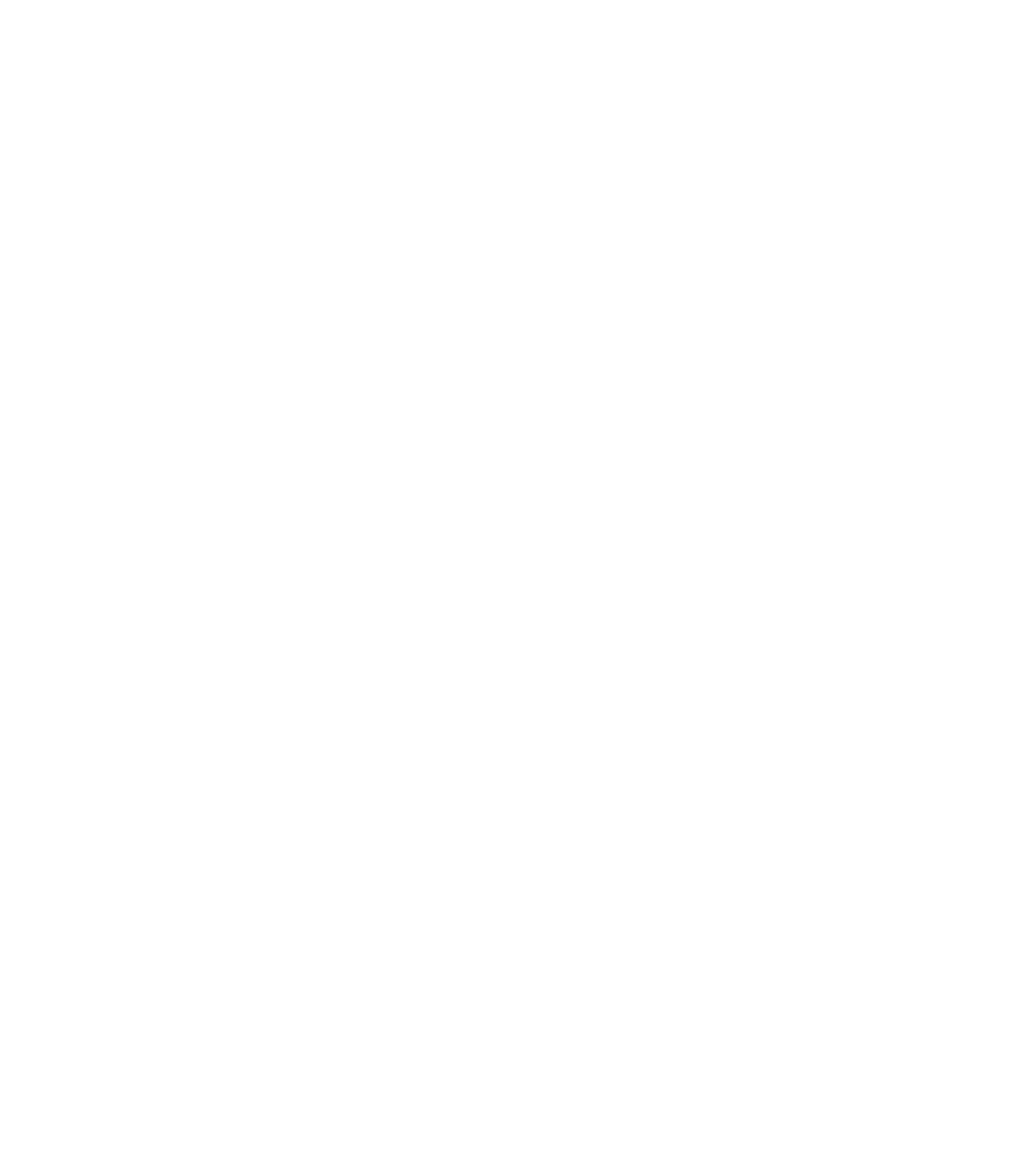
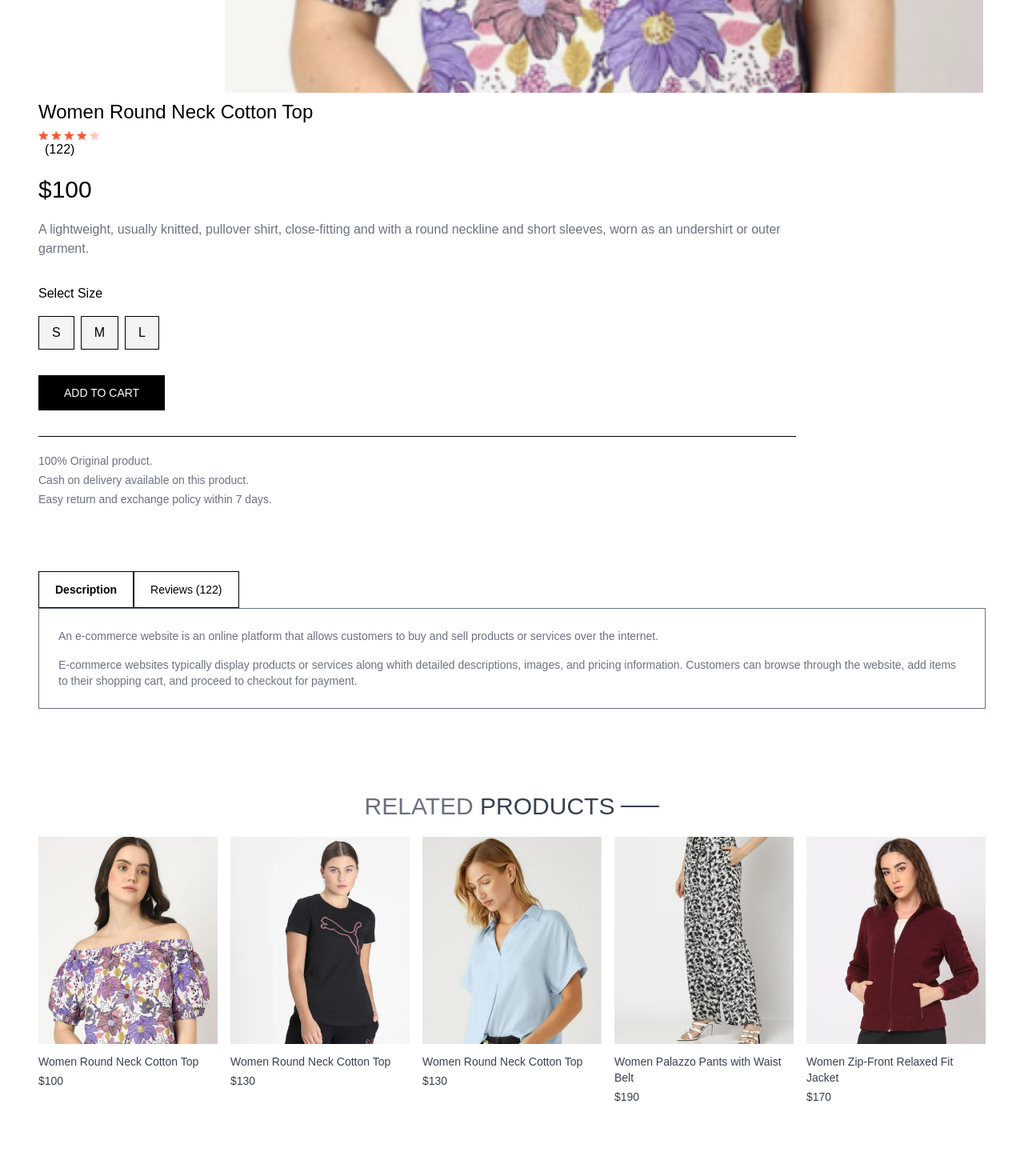
Before and after one commit to klemitomi/e-commerce, a React (Vite) app: page /product/aaaaa in a window 1280 px wide. Before the commit this address had no page. Shown: the part 1100-2570 px from the top of the page at 80% size. Before the commit the page ends 800 px from the top, so only its background shows below. Built offline with nearby package versions, Linux system fonts and the light colour scheme.

Commit message:
Add Product.jsx RelatedProduct.jsx

```diff
--- a/src/App.jsx
+++ b/src/App.jsx
@@ -12,10 +12,12 @@
 import Navbar from './components/Navbar'
 import Footer from './components/Footer'
 import SearchBar from './components/SearchBar'
+import ShopContext from './context/ShopContext'
 
 
 const App = () => {
   return (
+    <ShopContext>
       <div className="App px-4 sm:px-6 md:px-8 lg:px-10 xl:px-12 2xl:px-16">
         <Navbar />
         <SearchBar />
@@ -24,7 +26,7 @@
           <Route path="/about" element={<About />} />
           <Route path="/contact" element={<Contact />} />
           <Route path="/collection" element={<Collection />} />
-        <Route path="/product" element={<Product />} />
+          <Route path="/product/:productId" element={<Product />} />
           <Route path="/cart" element={<Cart />} />
           <Route path="/login" element={<Login />} />
           <Route path='/placeorder' element={<PlaceOrder />} />
@@ -33,6 +35,7 @@
         </Routes>
         <Footer />
       </div>
+    </ShopContext>
   )
 }
 
--- /dev/null
+++ b/src/components/RelatedProducts.jsx
@@ -0,0 +1,36 @@
+import React, { useContext, useState, useEffect } from 'react'
+import { ShopContext } from '../context/ShopContext'
+import Title from './Title'
+import ProductItem from './ProductItem'
+
+const RelatedProducts = ({ category, subcategory }) => {
+
+    const {products} = useContext(ShopContext);
+    const [related, setRelated] = useState([]);
+
+    useEffect(() => {
+
+        if (products.length > 0) {
+            let productsCopy = products.slice();
+            productsCopy = productsCopy.filter((item) => category === item.category);
+            productsCopy = productsCopy.filter((item) => subcategory === item.subcategory);
+            setRelated(productsCopy.slice(0, 5));
+        }
+    }, [products]);
+
+  return (
+    <div className='my-24'>
+        <div className='text-center text-3xl py-2'>
+            <Title text1={'RELATED'} text2={'PRODUCTS'} />
+        </div>
+        <div className='grid grid-cols-2 sm:grid-cols-3 md:grid-cols-4 lg:grid-cols-5 gap-4 gap-y-6'>
+            {related.map((item,index) => (
+                <ProductItem key={index} id={item._id} image={item.image} name={item.name} price={item.price} />
+            ))}
+        </div>
+
+    </div>
+  )
+}
+
+export default RelatedProducts
--- a/src/index.css
+++ b/src/index.css
@@ -1,5 +1,5 @@
+@charset "UTF-8";
 @import "tailwindcss";
-@charset "UTF-8";
 
 @import url('https://fonts.googleapis.com/css2?family=Outfit:wght@100..900&family=Prata&display=swap');
 
@@ -17,6 +17,10 @@
     display:block;
 }
 
+::-webkit-scrollbar {
+    display: none;
+}
+
 @media (max-width: 640px) {
     a.active {
        background-color: black;
--- a/src/pages/Product.jsx
+++ b/src/pages/Product.jsx
@@ -1,11 +1,100 @@
 import React from 'react'
+import { useContext, useEffect, useState } from 'react';
+import { useParams } from 'react-router-dom';
+import { ShopContext } from '../context/ShopContext';
+import { products, assets } from '../assets/frontend_assets/assets';
+import RelatedProducts from '../components/RelatedProducts';
 
 const Product = () => {
-  return (
+
+  const {productId} = useParams();
+  const { products, currency } = useContext(ShopContext);
+  const [productData, setProductData] = useState(false);
+  const [image, setImage] = useState('');
+  const [size, setSize] = useState('');
+
+  const fetchProductData = async () => {
+
+    products.map((item) => {
+      if (item._id == productId) {
+        setProductData(item)
+        setImage(item.image[0]);
+        return null;
+      }
+    });
+  }
+
+  useEffect(() => {
+    fetchProductData();
+  }, [productId, products]);
+
+
+  return productData ? (
+    <>
+    <div className="border-t-2 pt-10 transition-opacity duration-500 opacity-100">
+      {/* Product Details */}
+      <div className="flex gap-12 sm:gap-12 flex-col sm:flex-row">
+
+      {/* Product Image */}
+      <div className="flex-1 flex flex-col-reverse gap-3 sm:flex-row">
+      <div className="flex sm:flex-col overflow-x-auto sm:overflow-y-scroll justify-between sm:justify-normal sm:w-[18.7%] w-full">
+        {productData.image.map((item, index) => (
+          <img onClick={() => setImage(item)} key={index} src={item} alt={productData.name} className="w-[24%] sm:w-full sm:mb-3 flex-shrink-0 cursor-pointer"  />
+        ))}
+      </div>
+      <div className='w-full sm:w-[80%]'>
+        <img className='w-full height-auto' src={image} alt="image" />
+      </div>
+      </div>
+      </div>
+      {/* Product Info */}
+      <div className="flex-1">
+        <h1 className="text-2xl font-medium mt-2">{productData.name}</h1>
+        <div className="flex items-center gap-1 mt-2">
+          <img src={assets.star_icon} alt="staricon" className="w-3 5" />
+          <img src={assets.star_icon} alt="staricon" className="w-3 5" />
+          <img src={assets.star_icon} alt="staricon" className="w-3 5" />
+          <img src={assets.star_icon} alt="staricon" className="w-3 5" />
+          <img src={assets.star_dull_icon} alt="stardullicon" className="w-3 5" />
+        </div>
+        <p className="pl-2">(122)</p>
+      </div>
+        <p className="mt-5 text-3xl font-medium">{currency}{productData.price}</p>
+        <p className="mt-5 text-gray-500 md:w-4/5">{productData.description}</p>
+        <div className="flex flex-col gap-4 my-8">
+          <p>Select Size</p>
+          <div className="flex gap-2">
+            {productData.sizes.map((item, index) => (
+              <button onClick={() => setSize(item)} className={`border py-2 px-4 bg-gray-100 ${item === size ? 'border-orange-500' : ''}`} key={index}>{item}</button>
+            ))}
+          </div>
+        </div>
+        <button className="bg-black text-white px-8 py-3 text-sm active:bg-gray-700">ADD TO CART</button>
+        <hr  className="mt-8 sm:w-4/5"/>
+        <div className="text-sm text-gray-500 mt-5 flex flex-col gap-1">
+            <p>100% Original product.</p>
+            <p>Cash on delivery available on this product.</p>
+            <p>Easy return and exchange policy within 7 days.</p>
+        </div>
+    </div>
     <div>
+      {/*Description & Reviews*/}
+      <div className="mt-20">
+        <div className="flex">
+          <b className="border px-5 py-3 text-sm">Description</b>
+          <p className="border px-5 py-3 text-sm">Reviews (122)</p>
+        </div>
+        <div className="flex flex-col gap-4 border px-6 py-6 text-sm text-gray-500">
+          <p>An e-commerce website is an online platform that allows customers to buy and sell products or services over the internet.</p>
+          <p> E-commerce websites typically display products or services along whith detailed descriptions, images, and pricing information. Customers can browse through the website, add items to their shopping cart, and proceed to checkout for payment.</p>
+        </div>
+      </div>
 
+      {/*Display related products*/}
+      <RelatedProducts category={productData.category} subcategory={productData.subcategory}/>
     </div>
-  )
+    </>
+  ) : <div className="opacity-0"></div>
 }
 
 export default Product
```
Lines whose indentation alone changed are shown as unchanged.
